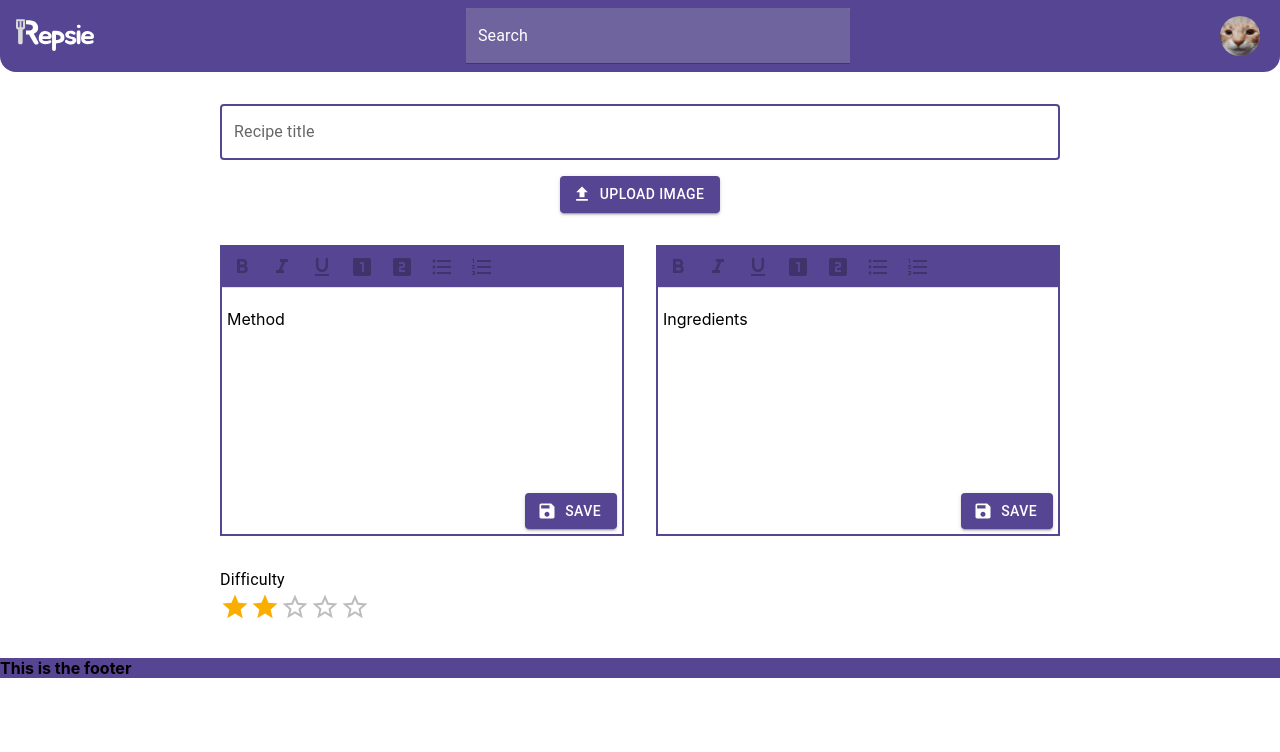
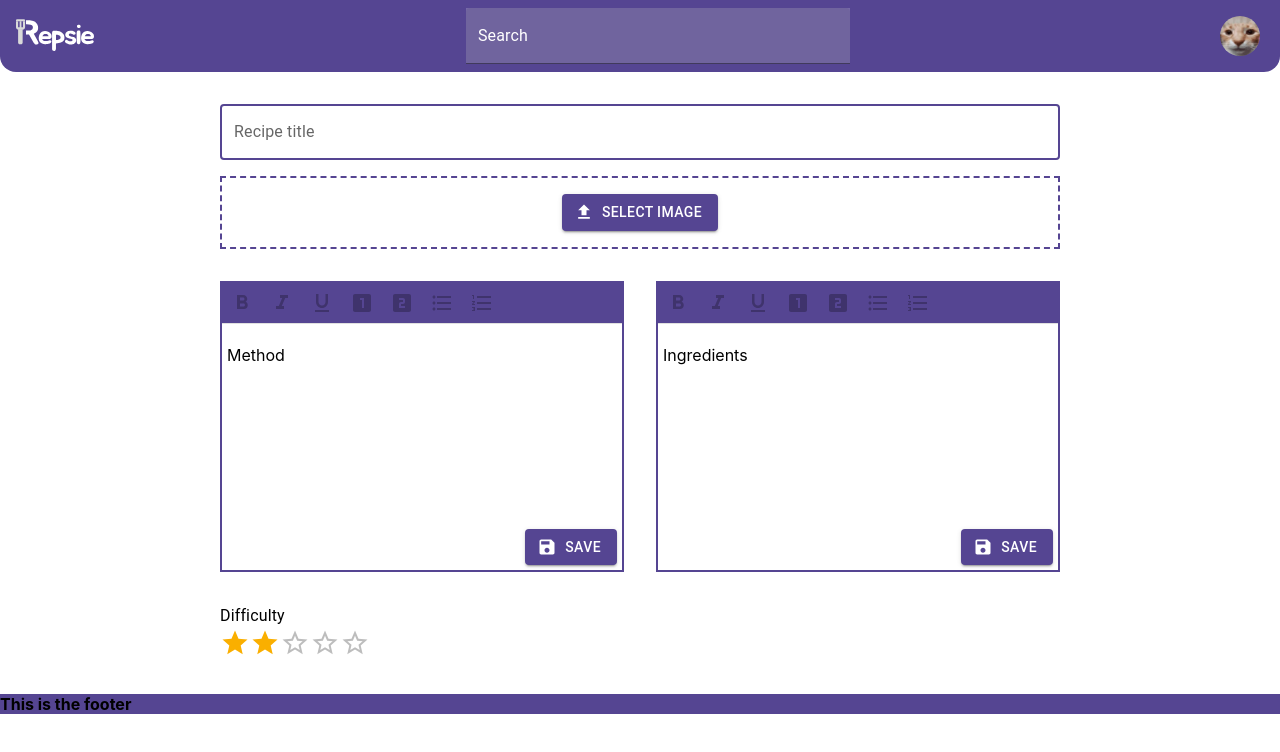
Before and after one commit to sade-gray/Repsie-frontend, a React (Vite) app: page /createRecipe in a window 1280 px wide. Shown: the top 752 px of the page. Built offline with nearby package versions, Linux system fonts and the light colour scheme; no server answers.

Commit message:
Change style

```diff
--- a/src/routes/CreateRecipe/CreateRecipePage.tsx
+++ b/src/routes/CreateRecipe/CreateRecipePage.tsx
@@ -44,20 +44,23 @@ export default function CreateRecipePage() {
                             display: "flex",
                             flexDirection: "column",
                             alignItems: "center",
+                            paddingY: 2,
                             gap: "1rem",
+                            border: "dashed 2px",
+                            borderColor: "secondary.main",
                         }}>
                         <Button
                             variant='contained'
                             color='secondary'
                             component='label'
                             startIcon={<FileUpload />}>
+                            Select Image
                             <input
                                 hidden
                                 accept='image/*'
                                 type='file'
                                 onChange={handleFileUpload}
                             />
-                            Upload Image
                         </Button>
                         {imageUrl && <img src={imageUrl} alt='Uploaded Image' height='300' />}
                     </Box>
```
